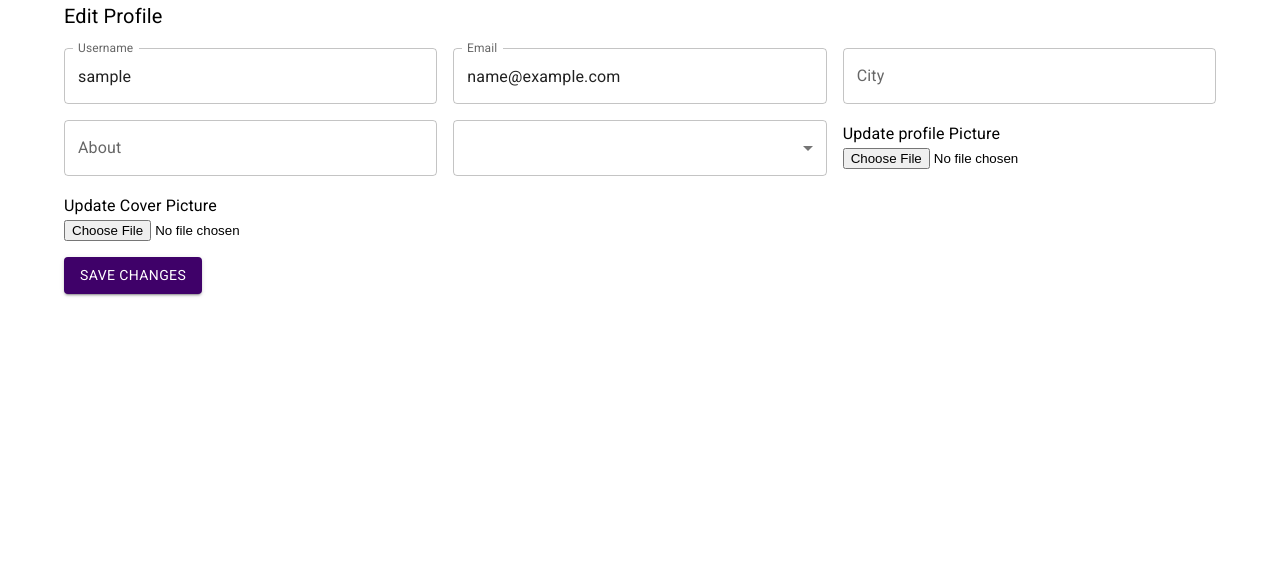
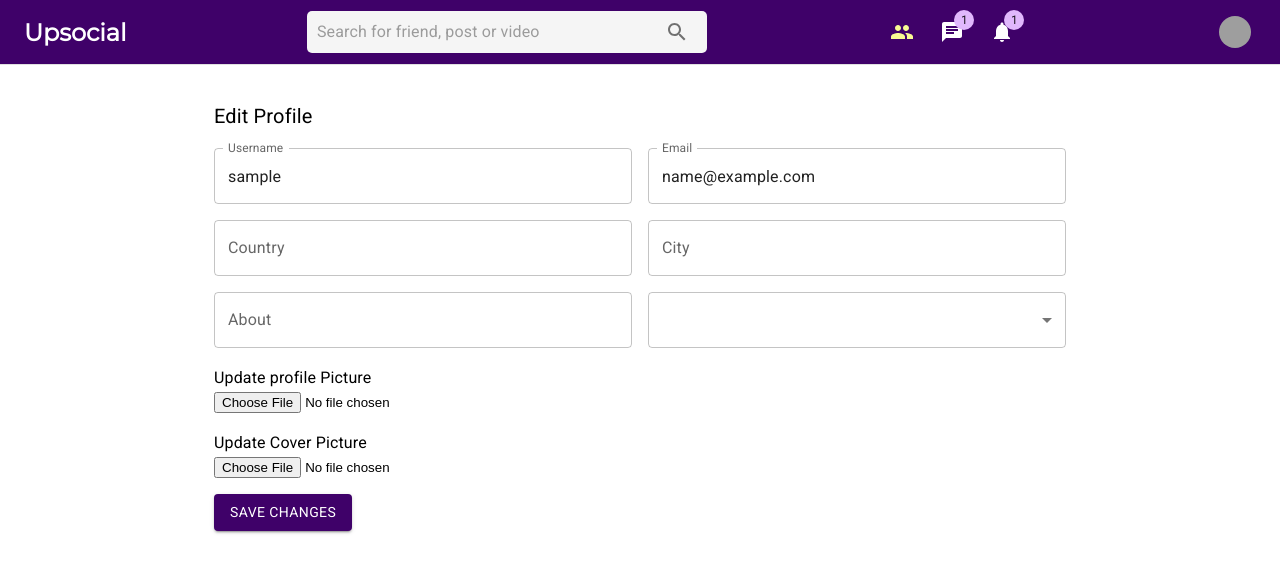
Before and after one commit to anafkhan1008/Upsocials, a React (Create React App) app in the folder client/: page /edit in a window 1280 px wide. Shown: the top 572 px of the page. Built offline with nearby package versions, Linux system fonts and the light colour scheme; sample sign-in values are in the browser's storage; grey boxes are pictures that could not be loaded.

Commit message:
"changed the suggestion page"

```diff
--- a/client/src/components/Share.jsx
+++ b/client/src/components/Share.jsx
@@ -65,8 +65,8 @@ export default function Share() {
 
   return (
     <Paper sx={{display : 'flex', padding: "30px", borderRadius: "10px", maxWidth: "700px", margin : "20px" , top : "30px" , position : 'relative'}}>
-      <Grid container className="share" >
-        <Grid item xs={12} className="shareWrapper">
+      <Grid container  >
+        <Grid item xs={12} >
           <Grid container mb={6} alignItems="center" spacing={2}>
             <Grid item>
               <Avatar
--- a/client/src/components/Suggestion.jsx
+++ b/client/src/components/Suggestion.jsx
@@ -69,7 +69,7 @@ function Suggestion() {
               borderRadius : "10px"
             }}
           >
-            <Link to={`profile/${user.username}`}>
+            <Link to={`/profile/${user.username}`}>
               <Avatar
                 src={`https://upsocial-image-bucket.s3.ap-south-1.amazonaws.com/${user.profilePicture}`}
                 width="60px"
--- a/client/src/components/Topbar.jsx
+++ b/client/src/components/Topbar.jsx
@@ -183,7 +183,7 @@ const Topbar = () => {
         <MenuItem onClick={handleClose}>
 
             <Link
-              to={`profile/${user.username}`}
+              to={`/profile/${user.username}`}
               style={{
                 display: "flex",
                 flexDirection: "row",
--- a/client/src/pages/edit/Edit.jsx
+++ b/client/src/pages/edit/Edit.jsx
@@ -12,13 +12,17 @@ import {
 import { AuthContext } from '../../context/AuthContext';
 import axios from 'axios'
 import BASE_URL from '../../.config';
+import Topbar from '../../components/Topbar';
+import { useNavigate } from "react-router-dom";
+
+
 
 const Edit = () => {
   const { user, dispatch } = useContext(AuthContext);
   const [updatedUser, setUpdatedUser] = useState({ ...user });
   const [profilePic, setProfilePic] = useState(null);
   const [coverPic , setCoverPic] = useState(null);
-
+let navigate = useNavigate();
   const handleInputChange = (e) => {
     const { name, value } = e.target;
     setUpdatedUser({ ...updatedUser, [name]: value });
@@ -92,6 +96,7 @@ const Edit = () => {
       if (res.status === 200) {
         dispatch({ type: 'UPDATE_PROFILE', payload: res.data.user });
         console.log('User successfully updated');
+        return navigate(`/profile/${updatedUser.username}`)
       } else {
         console.log(res.status);
       }
@@ -104,12 +109,14 @@ const Edit = () => {
 
   return (
     <Container>
-      <form onSubmit={handleFormSubmit}>
+      <Topbar/>
+      <Container maxWidth="md" sx={{position : 'relative' , top : "100px"}}>
+        <form onSubmit={handleFormSubmit} >
         <Grid container spacing={2}>
           <Grid item xs={12}>
             <Typography variant="h6">Edit Profile</Typography>
           </Grid>
-          <Grid item xs={4}>
+          <Grid item xs={12} sm={6} >
             <TextField
               fullWidth
               label="Username"
@@ -118,7 +125,7 @@ const Edit = () => {
               onChange={handleInputChange}
             />
           </Grid>
-          <Grid item xs={4}>
+          <Grid item xs={12} sm={6}>
             <TextField
               fullWidth
               label="Email"
@@ -127,7 +134,16 @@ const Edit = () => {
               onChange={handleInputChange}
             />
           </Grid>
-          <Grid item xs={4}>
+          <Grid item xs={12} sm={6}>
+            <TextField
+              fullWidth
+              label="Country"
+              name="country"
+              value={updatedUser.country}
+              onChange={handleInputChange}
+            />
+          </Grid>
+          <Grid item xs={12} sm={6}>
             <TextField
               fullWidth
               label="City"
@@ -136,7 +152,7 @@ const Edit = () => {
               onChange={handleInputChange}
             />
           </Grid>
-          <Grid item xs={4}>
+          <Grid item xs={12} sm={6}>
             <TextField
               fullWidth
               label="About"
@@ -146,7 +162,7 @@ const Edit = () => {
             />
           </Grid>
 
-          <Grid item xs={4}>
+          <Grid item xs={12} sm={6}>
             <FormControl fullWidth>
               <Select
                 value={updatedUser.relationship || ''}
@@ -166,7 +182,7 @@ const Edit = () => {
               </Select>
             </FormControl>
           </Grid>
-          <Grid item xs={4} >
+          <Grid item xs={12} >
             <Typography variant="subtitle1" color="initial">Update profile Picture</Typography>
             <input
             type="file"
@@ -176,7 +192,7 @@ const Edit = () => {
             onChange={(e) => setProfilePic(e.target.files[0])}
             />
           </Grid>
-          <Grid item xs={4} >
+          <Grid item xs={12} >
             <Typography variant="subtitle1" color="initial">Update Cover Picture</Typography>
             <input
             type="file"
@@ -194,6 +210,8 @@ const Edit = () => {
           </Grid>
         </Grid>
       </form>
+      </Container>
+
     </Container>
   );
 };
```
Also changed, not shown: client/src/.config.js.
